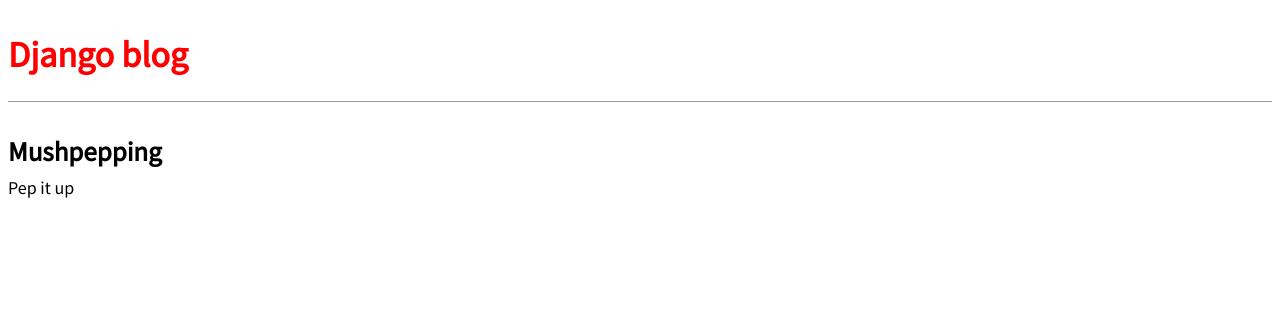
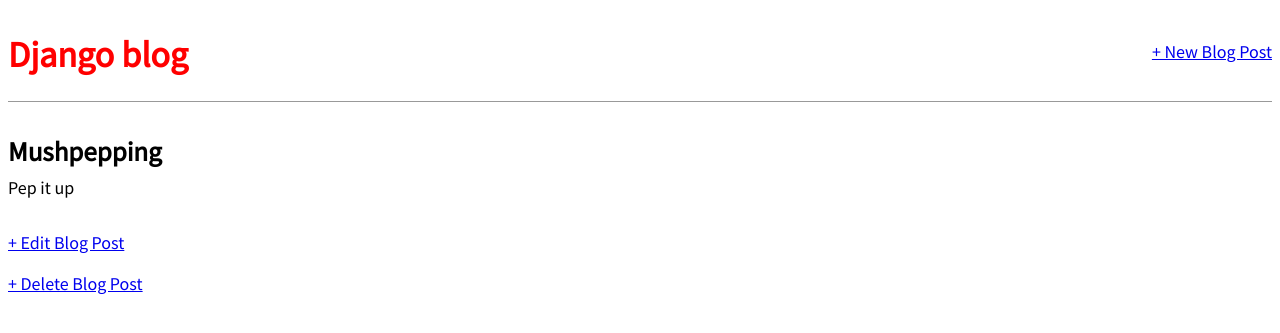
Before and after one commit to shedworth/blog-app, a Django app: page /post/3/ in a window 1280 px wide. Shown: the top 333 px of the page. Run offline with Django 3.2, Linux system fonts and the light colour scheme; data comes from the database, SQL or seed files in the repository; both versions use the stored data as it was after the commit.

Commit message:
add create, edit and delete posts

```diff
--- a/blog/models.py
+++ b/blog/models.py
@@ -1,5 +1,5 @@
 from django.db import models
-
+from django.urls import reverse
 # Create your models here.
 from django.db import models
 
@@ -13,3 +13,6 @@
 
 	def __str__(self):
 		return self.title
+
+	def get_absolute_url(self):
+		return reverse('post_detail', args=[str(self.id)])
--- a/blog/urls.py
+++ b/blog/urls.py
@@ -1,7 +1,10 @@
 from django.urls import path
-from .views import BlogListView, BlogDetailView
+from .views import BlogListView, BlogDetailView, BlogCreateView, BlogUpdateView, BlogDeleteView
 
 urlpatterns = [
+	path('post/<int:pk>/delete/', BlogDeleteView.as_view(), name='post_delete'),
+	path('post/<int:pk>/edit/', BlogUpdateView.as_view(), name='post_edit'),
+	path('post/new/', BlogCreateView.as_view(), name='post_new'),
 	path('post/<int:pk>/', BlogDetailView.as_view(), name='post_detail'),
 	path('', BlogListView.as_view(), name='home'),
 ]
--- a/blog/views.py
+++ b/blog/views.py
@@ -1,5 +1,7 @@
 from django.shortcuts import render
 from django.views.generic import ListView, DetailView
+from django.views.generic.edit import CreateView, UpdateView, DeleteView
+from django.urls import reverse_lazy
 from .models import Post
 # Create your views here.
 class BlogListView(ListView):
@@ -9,3 +11,18 @@
 class BlogDetailView(DetailView):
 	model = Post
 	template_name = 'post_detail.html'
+
+class BlogCreateView(CreateView):
+	model = Post
+	template_name = 'post_new.html'
+	fields = ['title', 'author', 'body']
+
+class BlogUpdateView(UpdateView):
+	model = Post
+	template_name = 'post_edit.html'
+	fields = ['title', 'body']
+
+class BlogDeleteView(DeleteView):
+	model = Post
+	template_name = 'post_delete.html'
+	success_url = reverse_lazy('home')
--- a/templates/base.html
+++ b/templates/base.html
@@ -7,10 +7,15 @@
 		<link href="{% static 'css/base.css' %}" rel="stylesheet">
 	</head>
 	<body>
-		<header>
-			<h1><a href="{% url 'home' %}">Django blog</a></h1>
-		</header>
 		<div>
+			<header>
+				<div class="nav-left">
+					<h1><a href="{% url 'home' %}">Django blog</a></h1>
+				</div>
+				<div class="nav-right">
+					<a href="{% url 'post_new' %}">+ New Blog Post</a>
+				</div>
+			</header>
 			{% block content %}
 			{% endblock content %}
 		</div>
--- a/templates/post_detail.html
+++ b/templates/post_detail.html
@@ -6,4 +6,7 @@
 		<h2>{{ post.title }}</h2>
 		<p>{{ post.body }}</p>
 	</div>
+
+	<a href="{% url 'post_edit' post.pk %}">+ Edit Blog Post</a>
+	<p><a href="{% url 'post_delete' post.pk %}">+ Delete Blog Post</a></p>
 {% endblock content %}
```
Also changed, not shown: blog/tests.py (+24 -0 lines), templates/post_delete.html (added, +10 -0 lines), templates/post_edit.html (added, +10 -0 lines), templates/post_new.html (added, +10 -0 lines), db.sqlite3.
